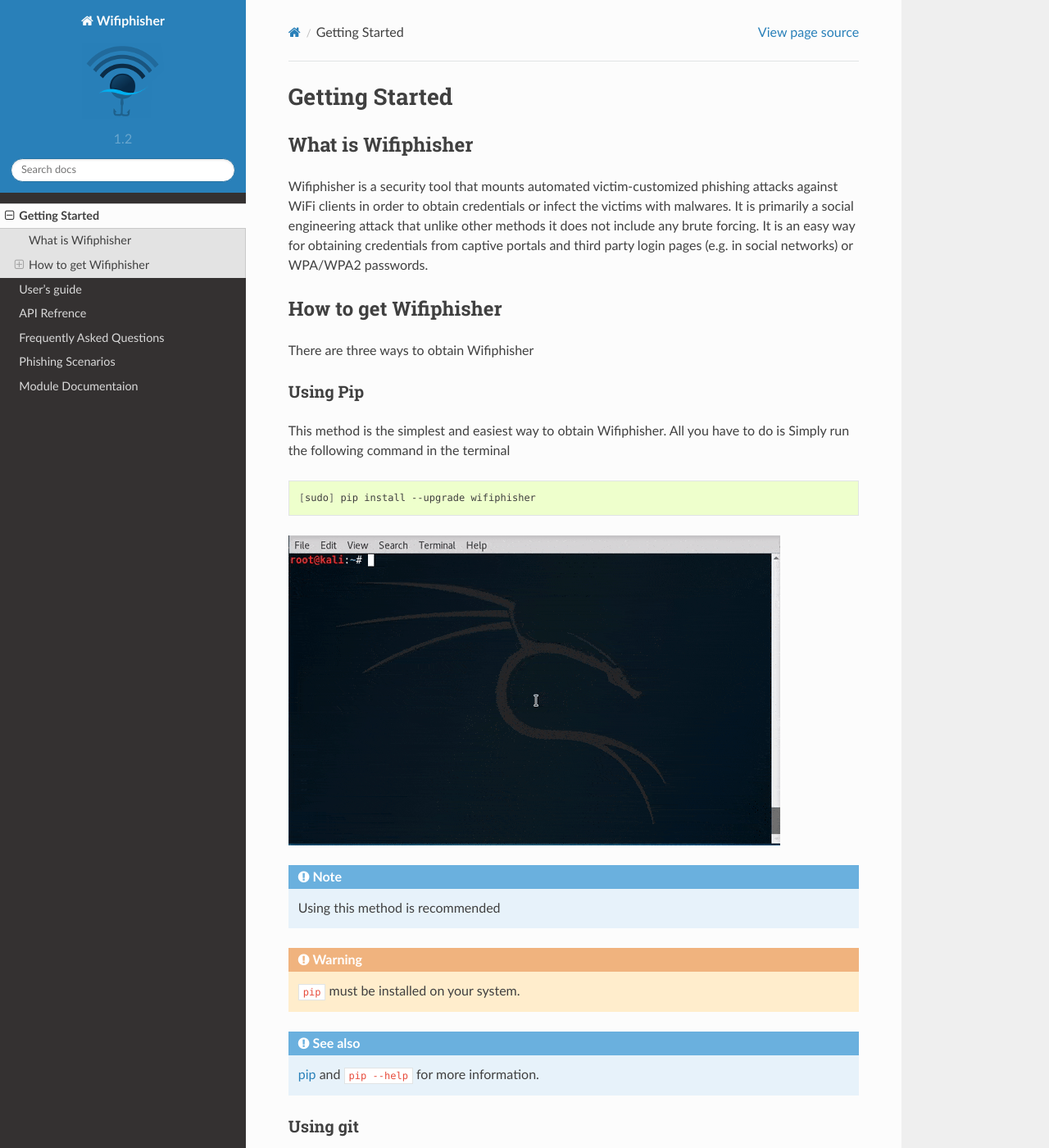
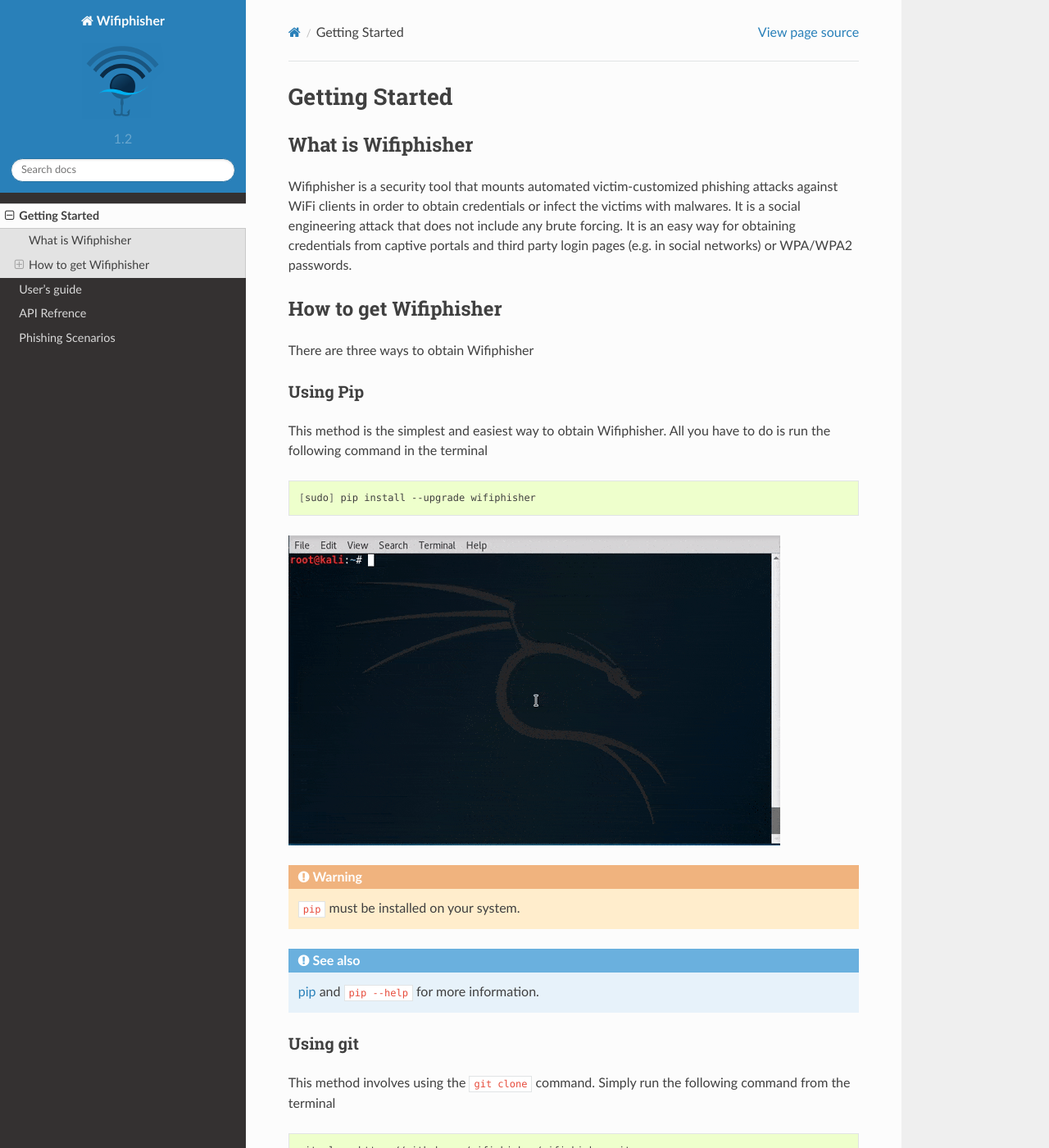
Before and after one commit to wifiphisher/wifiphisher, a Sphinx documentation site: the page built from docs/getting_started.rst, in a window 1280 px wide and 1400 px high. Shown: the whole window at 82% size. Built offline with Sphinx 7.4.7 and the Read the Docs theme 2.0.0, drawn with Linux system fonts in a browser that asks for light colours.

Commit message:
doc: remove outdated documentation
Remove all the outdated documentation. Also simplied the sentences a bit

```diff
--- a/docs/getting_started.rst
+++ b/docs/getting_started.rst
@@ -5,8 +5,8 @@
 What is Wifiphisher
 -------------------
 Wifiphisher  is a security tool that mounts automated victim-customized phishing attacks against
-WiFi clients in order to obtain credentials or infect the victims with malwares. It is primarily
-a social engineering attack that unlike other methods it does not include any brute forcing. It
+WiFi clients in order to obtain credentials or infect the victims with malwares. It is a social
+engineering attack that does not include any brute forcing. It
 is an easy way for obtaining credentials from captive portals and third party login pages
 (e.g. in social networks) or WPA/WPA2 passwords.
 
@@ -19,23 +19,20 @@
 Using Pip
 ^^^^^^^^^^^^
 
-This method is the simplest and easiest way to obtain Wifiphisher. All you have to do is Simply
+This method is the simplest and easiest way to obtain Wifiphisher. All you have to do is
 run the following command in the terminal
 
-.. code:: bash
+.. code-block:: bash
 
- [sudo] pip install --upgrade wifiphisher
+    [sudo] pip install --upgrade wifiphisher
 
 .. image:: _static/getting_started/install_pip.gif
 
-.. note::
-  Using this method is recommended
-
 .. warning::
-  ``pip`` must be installed on your system.
+    ``pip`` must be installed on your system.
 
 .. seealso::
-  pip_ and ``pip --help`` for more information.
+    pip_ and ``pip --help`` for more information.
 
 .. _pip: https://pypi.python.org/pypi/pip/
 
@@ -45,17 +42,17 @@
 This method involves using the ``git clone`` command. Simply run the following command from the
 terminal
 
-.. code:: bash
+.. code-block:: bash
 
-  git clone https://github.com/wifiphisher/wifiphisher.git
+    git clone https://github.com/wifiphisher/wifiphisher.git
 
 .. image:: _static/getting_started/install_git.gif
 
 .. warning::
-  ``git`` must be installed on your system.
+    ``git`` must be installed on your system.
 
 .. seealso::
-  Git_ and ``git clone --help`` for more information.
+    Git_ and ``git clone --help`` for more information.
 
 .. _Git: https://git-scm.com/
 
@@ -64,15 +61,9 @@
 ^^^^^^^^^^^^^^^^^^^^^^^
 This method involves downloading all the files using a browser.
 
-  #. Visit the projects page on Github_ |page|
-  #. Press the ``clone or download`` button |download|
-  #. Click the ``Download ZIP`` button |zip|
-
-  .. |page| image:: _static/getting_started/install_browser_page.gif
-    :scale: 60 %
-  .. |download| image:: _static/getting_started/install_browser_download.gif
-    :scale: 60 %
-  .. |zip| image:: _static/getting_started/install_browser_zip.gif
-    :scale: 50 %
+#. Visit the projects page on Github_
+#. Press the ``clone or download`` button
+#. Click the ``Download ZIP`` button
+#. Unzip the files
 
 .. _Github: https://github.com/wifiphisher/wifiphisher
--- a/docs/index.rst
+++ b/docs/index.rst
@@ -15,9 +15,7 @@
    getting_started.rst
    users_guide.rst
    api.rst
-   faq.rst
    phishing_scenarios.rst
-   modules.rst
 
 
 
--- a/docs/users_guide.rst
+++ b/docs/users_guide.rst
@@ -25,7 +25,6 @@
 ^^^^^^^^^
 Hardware
 ^^^^^^^^^
- :ref:`Frequently Asked Questions`
 
 ^^^^^^^^^
 Software
```
Also changed, not shown: docs/faq.rst (deleted, +0 -28 lines), docs/modules.rst (deleted, +0 -12 lines), docs/_static/getting_started/install_browser_download.gif (deleted), docs/_static/getting_started/install_browser_open.gif (deleted), docs/_static/getting_started/install_browser_page.gif (deleted), docs/_static/getting_started/install_browser_zip.gif (deleted).
